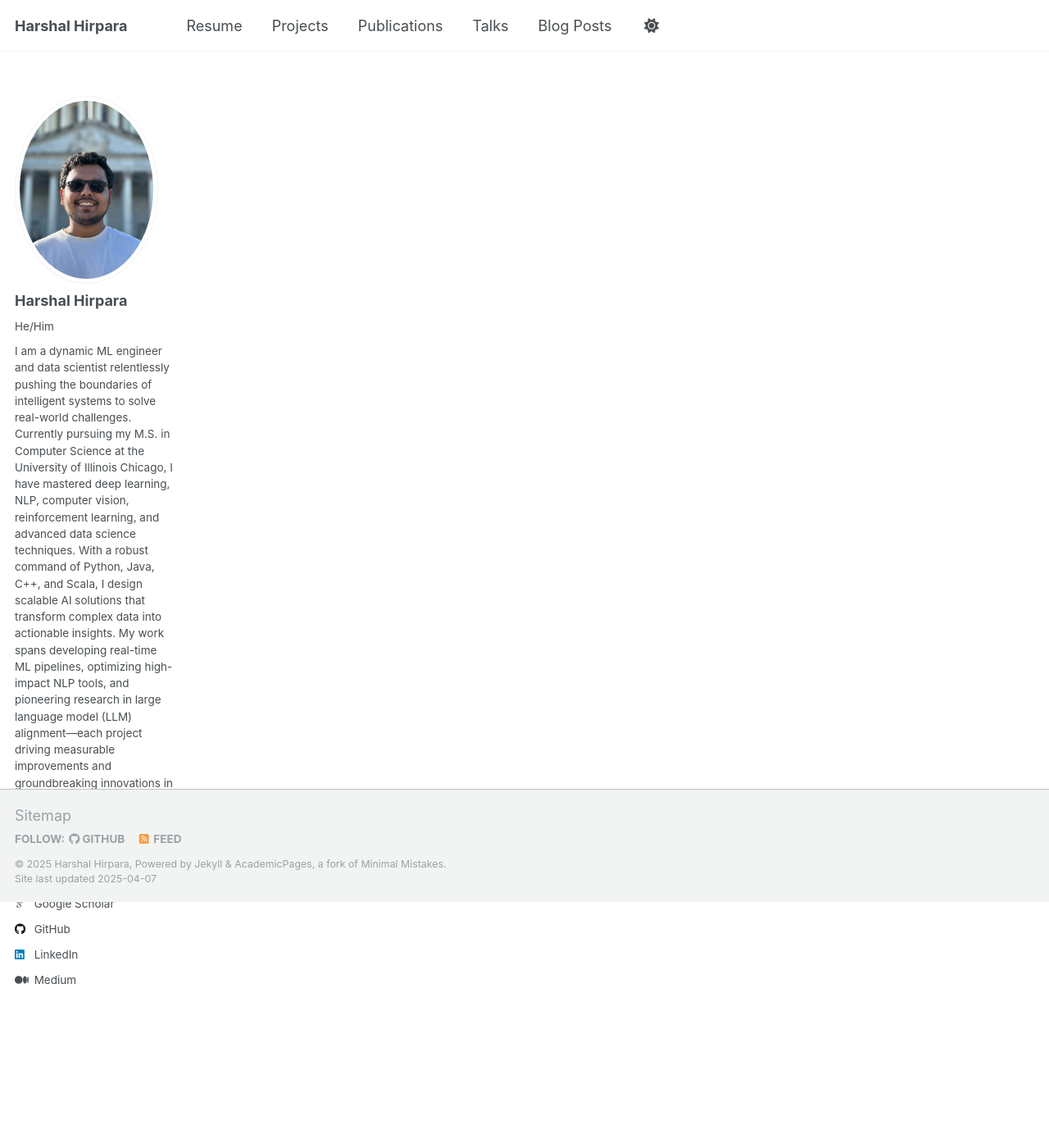
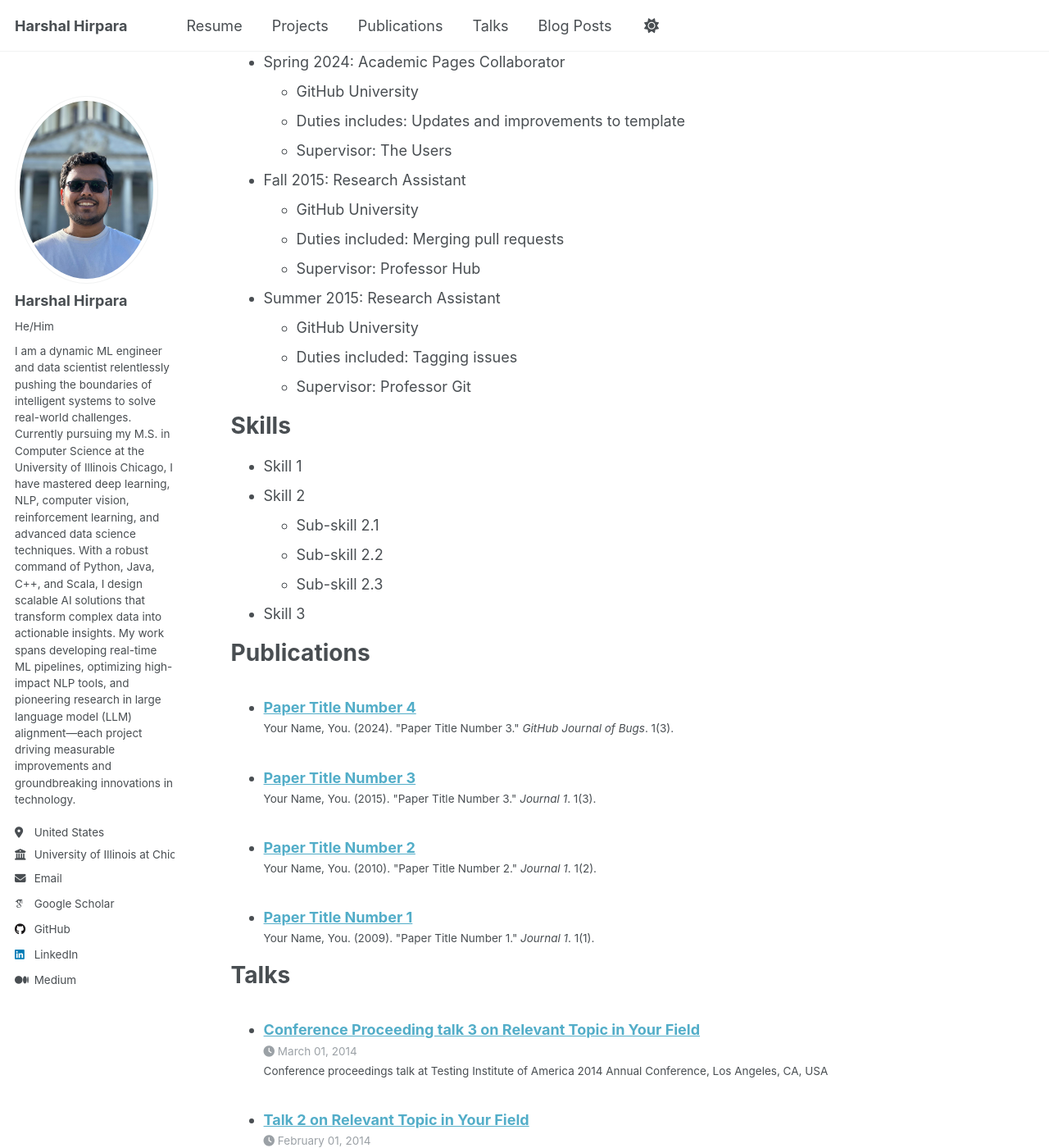
Before and after one commit to Hjhirp/Hjhirp.github.io, a Jekyll site: the page built from _pages/cv.md, in a window 1280 px wide and 1400 px high, scrolled down 300 px. Shown: the whole window at 82% size. Built offline with Jekyll 4.4.1, drawn with Linux system fonts in a browser that asks for light colours; some web fonts are replaced; some of the changed text lies outside the part shown.

Commit message:
Update cv.md

```diff
--- a/_pages/cv.md
+++ b/_pages/cv.md
@@ -1,8 +1,64 @@
 ---
 layout: archive
 title: "CV"
-permalink: https://drive.google.com/file/d/1miWHr07uTXgmARUwGYn0iLwTAGJpZ8Er/view?usp=drive_link
+permalink: /cv/
 author_profile: true
 redirect_from:
   - /resume
 ---
+
+{% include base_path %}
+
+Education
+======
+* Ph.D in Version Control Theory, GitHub University, 2018 (expected)
+* M.S. in Jekyll, GitHub University, 2014
+* B.S. in GitHub, GitHub University, 2012
+
+Work experience
+======
+* Spring 2024: Academic Pages Collaborator
+  * GitHub University
+  * Duties includes: Updates and improvements to template
+  * Supervisor: The Users
+
+* Fall 2015: Research Assistant
+  * GitHub University
+  * Duties included: Merging pull requests
+  * Supervisor: Professor Hub
+
+* Summer 2015: Research Assistant
+  * GitHub University
+  * Duties included: Tagging issues
+  * Supervisor: Professor Git
+
+Skills
+======
+* Skill 1
+* Skill 2
+  * Sub-skill 2.1
+  * Sub-skill 2.2
+  * Sub-skill 2.3
+* Skill 3
+
+Publications
+======
+  <ul>{% for post in site.publications reversed %}
+    {% include archive-single-cv.html %}
+  {% endfor %}</ul>
+
+Talks
+======
+  <ul>{% for post in site.talks reversed %}
+    {% include archive-single-talk-cv.html  %}
+  {% endfor %}</ul>
+
+Teaching
+======
+  <ul>{% for post in site.teaching reversed %}
+    {% include archive-single-cv.html %}
+  {% endfor %}</ul>
+
+Service and leadership
+======
+* Currently signed in to 43 different slack teams
```
